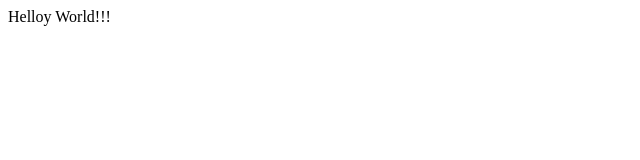
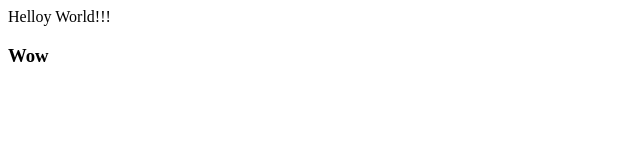
Before and after one commit to ZhangirBai/test, a plain HTML site: page index.html in a window 1280 px wide. Shown: the full height of the page, 0-640 px from the left. Drawn offline with Linux system fonts and the light colour scheme.

Commit message:
создали файл index.html и добавили div, h3

```diff
--- a/index.html
+++ b/index.html
@@ -1 +1,5 @@
 <p>Helloy World!!!</p>
+
+<div>
+  <h3>Wow</h3>
+</div>
```
